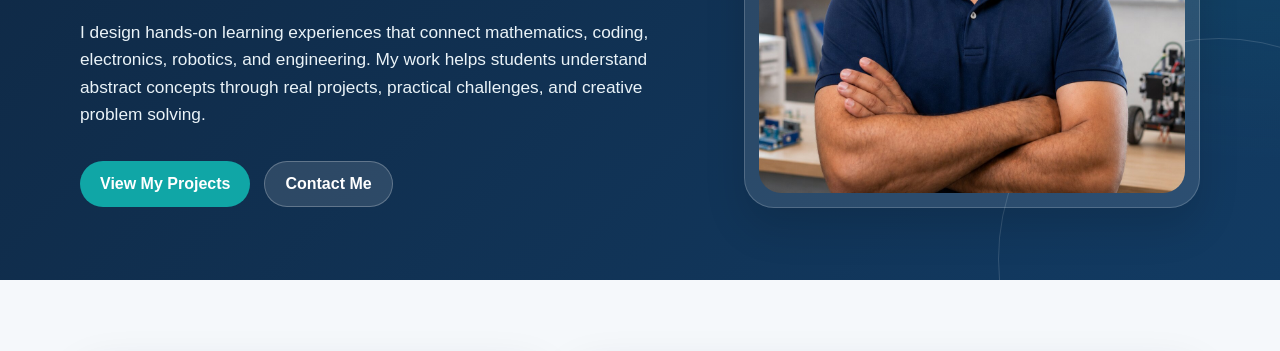
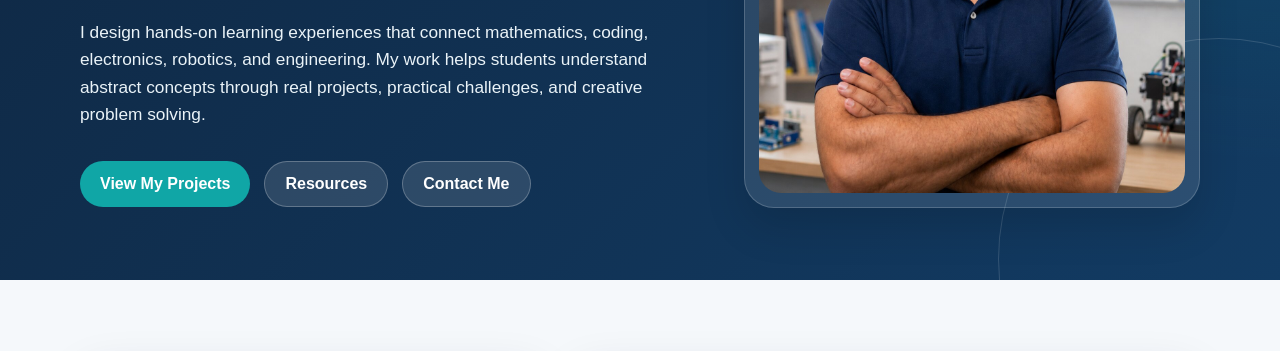
Before and after one commit to mathotronics/ahmad-abdullah-portfolio, a plain HTML site: page index.html in a window 1280 px wide. Shown: the part 409-760 px from the top of the page. Drawn offline with Linux system fonts and the light colour scheme.

Commit message:
Update index.html

```diff
--- a/index.html
+++ b/index.html
@@ -138,8 +138,9 @@
             My work helps students understand abstract concepts through real projects, practical challenges, and creative problem solving.
           </p>
           <div class="hero-actions">
-            <a class="btn btn-primary" href="#projects">View My Projects</a>
-            <a class="btn btn-secondary" href="mailto:A.Abdullah1111@hotmail.com">Contact Me</a>
+             <a class="btn btn-primary" href="#projects">View My Projects</a>
+  	     <a class="btn btn-secondary" href="#resource-previews">Resources</a>
+             <a class="btn btn-secondary" href="mailto:A.Abdullah1111@hotmail.com">Contact Me</a>
           </div>
         </div>
         <div class="hero-photo-card">
```
